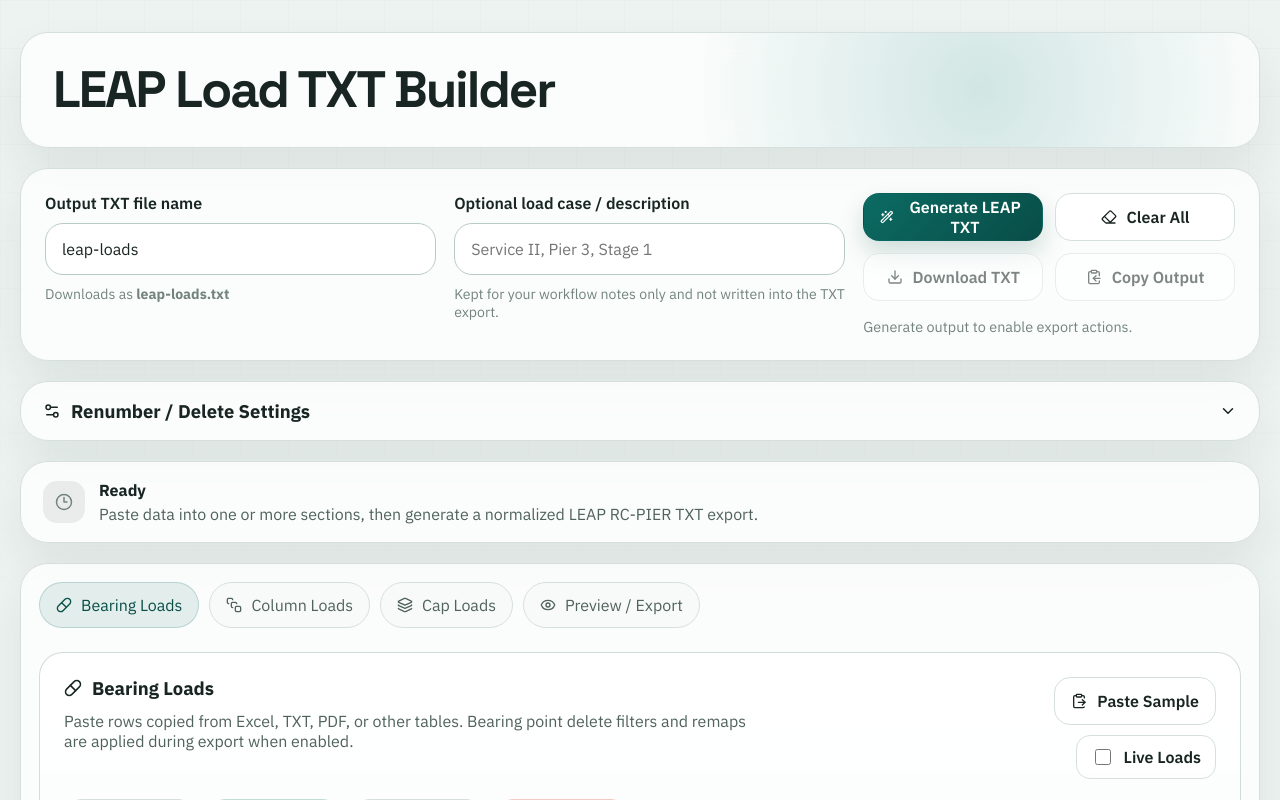
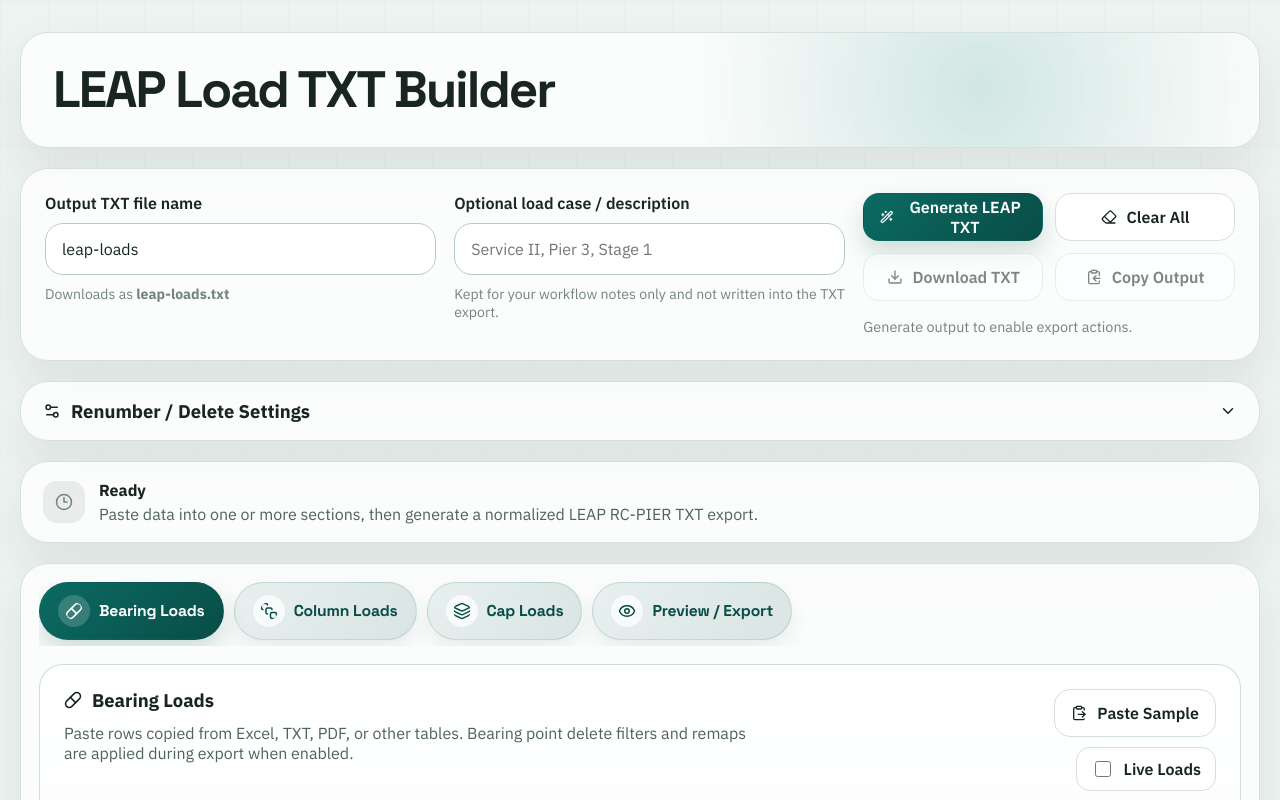
Before and after one commit to sandslamsal/easyleap, a React (Vite) app: page / in a window 1280 px wide. Shown: the top 800 px of the page. Built offline with nearby package versions, Linux system fonts and the light colour scheme.

Commit message:
Strengthen section tab styling

```diff
--- a/src/App.css
+++ b/src/App.css
@@ -387,29 +387,66 @@
   gap: 10px;
   overflow-x: auto;
   padding-bottom: 6px;
+  scrollbar-width: thin;
 }
 
 .tab-button {
-  border: 1px solid var(--border);
-  background: rgba(248, 250, 249, 0.9);
-  color: var(--text-muted);
+  border: 1px solid rgba(11, 107, 99, 0.16);
+  background: linear-gradient(
+    135deg,
+    rgba(15, 103, 95, 0.08),
+    rgba(9, 77, 71, 0.14)
+  );
+  color: var(--accent-strong);
   border-radius: 999px;
-  padding: 12px 16px;
+  min-height: 52px;
+  padding: 12px 18px;
   display: inline-flex;
   align-items: center;
   gap: 9px;
   cursor: pointer;
   white-space: nowrap;
+  font-family: var(--font-display);
+  font-size: 0.98rem;
+  font-weight: 700;
+  letter-spacing: -0.01em;
+  box-shadow: 0 10px 20px rgba(12, 55, 51, 0.08);
   transition:
+    transform 160ms ease,
+    box-shadow 160ms ease,
     color 160ms ease,
     border-color 160ms ease,
-    background-color 160ms ease;
+    background 160ms ease;
+}
+
+.tab-button:hover {
+  transform: translateY(-1px);
+  border-color: rgba(11, 107, 99, 0.28);
+  box-shadow: 0 14px 26px rgba(12, 55, 51, 0.12);
+}
+
+.tab-button svg {
+  width: 18px;
+  height: 18px;
+  padding: 7px;
+  box-sizing: content-box;
+  border-radius: 999px;
+  background: rgba(255, 255, 255, 0.72);
+}
+
+.tab-button span {
+  transform: translateY(-0.5px);
 }
 
 .tab-button-active {
-  background: rgba(11, 107, 99, 0.1);
-  border-color: rgba(11, 107, 99, 0.2);
-  color: var(--accent-strong);
+  background: linear-gradient(135deg, var(--accent), var(--accent-strong));
+  border-color: transparent;
+  color: #fff;
+  box-shadow: 0 12px 24px rgba(7, 75, 69, 0.18);
+}
+
+.tab-button-active svg {
+  background: rgba(255, 255, 255, 0.18);
 }
 
 .section-card,
```
